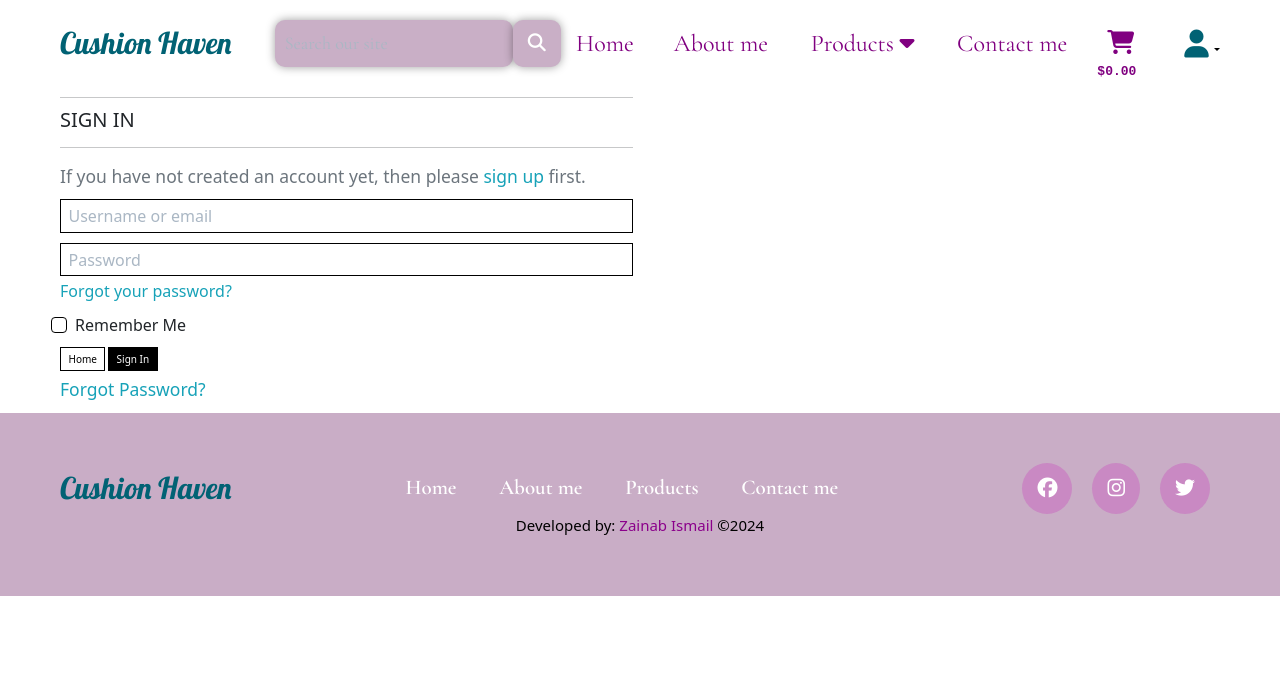
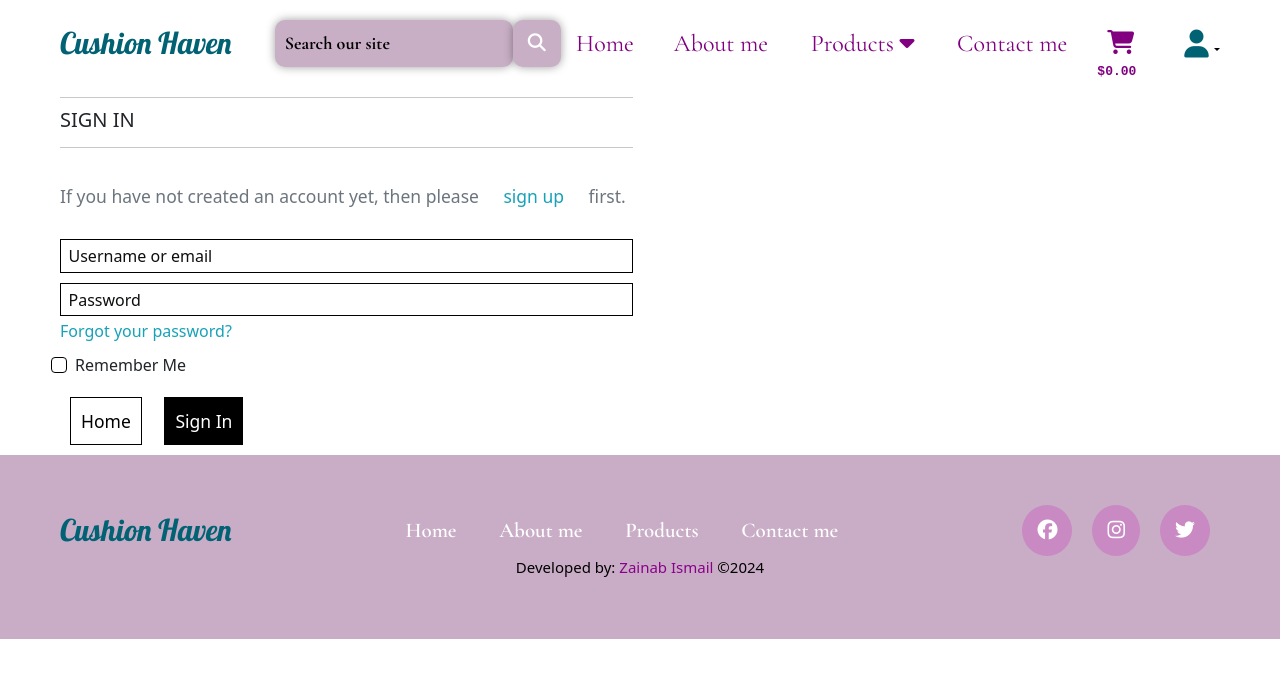
Before and after one commit to zaicodes/CushionHaven, a Django app: page /accounts/login/ in a window 1280 px wide. Shown: the top 678 px of the page. Run offline with Django 5.2, Linux system fonts and the light colour scheme; some libraries are stand-ins or nearby versions; some web fonts are replaced.

Commit message:
Update: button style in allauth html files, and rearrange code in py files

```diff
--- a/cushionhaven/settings.py
+++ b/cushionhaven/settings.py
@@ -21,7 +21,8 @@ BASE_DIR = Path(__file__).resolve().parent.parent
 # See https://docs.djangoproject.com/en/5.0/howto/deployment/checklist/
 
 # SECURITY WARNING: keep the secret key used in production secret!
-SECRET_KEY = os.environ.get('SECRET_KEY', '')
+SECRET_KEY = os.environ.get(
+    'SECRET_KEY', '')
 
 # SECURITY WARNING: don't run with debug turned on in production!
 DEBUG = 'DEVELOPMENT' in os.environ
@@ -110,6 +111,7 @@ AUTHENTICATION_BACKENDS = [
 # Database
 # https://docs.djangoproject.com/en/5.0/ref/settings/#databases
 
+
 if 'DATABASE_URL' in os.environ:
     DATABASES = {
         'default': dj_database_url.parse(os.environ.get('DATABASE_URL'))
@@ -195,13 +197,11 @@ if 'USE_AWS' in os.environ:
     AWS_SECRET_ACCESS_KEY = os.environ.get('AWS_SECRET_ACCESS_KEY')
     AWS_S3_CUSTOM_DOMAIN = f'{AWS_STORAGE_BUCKET_NAME}.s3.amazonaws.com'
 
-
     # Static and Media Files
     STATICFILES_STORAGE = 'custom_storages.StaticStorage'
     STATICFILES_LOCATION = 'static'
     DEFAULT_FILE_STORAGE = 'custom_storages.MediaStorage'
     MEDIAFILES_LOCATION = 'media'
-
 
     # Override static and media. URLS in production
     STATIC_URL = f'https://{AWS_S3_CUSTOM_DOMAIN}/{STATICFILES_LOCATION}/'
--- a/cushionhaven/urls.py
+++ b/cushionhaven/urls.py
@@ -4,14 +4,12 @@ from django.conf import settings
 from django.conf.urls.static import static
 
 
-
-
 urlpatterns = [
     path('admin/', admin.site.urls),
     path('accounts/', include('allauth.urls')),
-    path('', include('home.urls')),
     path('products/', include('products.urls')),
     path('bag/', include('bag.urls')),
     path('checkout/', include('checkout.urls')),
     path('profile/', include('profiles.urls')),
-]+ static(settings.MEDIA_URL, document_root=settings.MEDIA_ROOT)
+    path('', include('home.urls')),
+] + static(settings.MEDIA_URL, document_root=settings.MEDIA_ROOT)
--- a/products/templates/products/products.html
+++ b/products/templates/products/products.html
@@ -1,11 +1,9 @@
 {% extends "base.html" %} {% load static %} {% block content %}
-
-<!-- <div class="section_1_products"><div class="container">Products</div></div> -->
 
 <div class="container">
   {% for c in current_categories%}
   <a href="{% url 'products' %}?category={{c.name}}">
-    <span>{{c.friendly_name}}</span>
+    <span class="fs-1 fw-bold" style="color: #b0b0b0; text-transform: capitalize;" >{{c.friendly_name}}</span>
   </a>
   {% endfor %}
   <div class="sorting_main">
--- a/products/urls.py
+++ b/products/urls.py
@@ -2,13 +2,10 @@ from django.urls import path
 from . import views
 
 urlpatterns = [
-    path('', views.all_products, name='products'),
     path('<int:product_id>/', views.product_detail, name='product_detail'),
-]
-
-urlpatterns += [
     path('add/', views.add_product, name='add_product'),
     path('edit/<int:product_id>/', views.edit_product, name='edit_product'),
     path('delete/<int:product_id>/', views.delete_product, name='delete_product'),
     path('comment/<int:product_id>/', views.add_comment, name='add_comment'),
+    path('', views.all_products, name='products'),
 ]
--- a/products/views.py
+++ b/products/views.py
@@ -138,6 +138,7 @@ def delete_product(request, product_id):
     messages.success(request, 'Product deleted!')
     return redirect(reverse('products'))
 
+
 @login_required
 def add_comment(request, product_id):
     """ Add a comment to a product """
@@ -145,7 +146,8 @@ def add_comment(request, product_id):
     if request.method == 'POST':
         text = request.POST.get('comment')
         if text:
-            comment = Comment.objects.create(user=request.user, product=product, text=text)
+            Comment.objects.create(
+                user=request.user, product=product, text=text)
             messages.success(request, 'Comment added successfully!')
         else:
             messages.error(request, 'Comment cannot be empty!')
--- a/static/css/base.css
+++ b/static/css/base.css
@@ -103,6 +103,7 @@ font-size: 16px !important;
   max-width: 100px;
 }
 .navbar_Search {
+  z-index: 5;
   max-width: 250px;
   padding: 10px;
   outline: none;
@@ -129,7 +130,8 @@ font-size: 16px !important;
   border-radius: 10px;
 }
 .navbar_Search::placeholder {
-  color: white;
+  color: rgb(0, 0, 0) !important;
+  font-weight: 700;
 }
 .search_btn_navbar {
   background-color: #800080;
@@ -507,7 +509,7 @@ a.category-badge > span.badge:hover {
 }
 
 .allauth-form-inner-content input::placeholder {
-  color: #aab7c4;
+  color: #0d0e0f;
 }
 
 .allauth-form-inner-content button,
--- a/templates/allauth/account/login.html
+++ b/templates/allauth/account/login.html
@@ -32,7 +32,7 @@ for a {{ site_name }} account and sign in below:{% endblocktrans %}</p>
 
 {% else %}
 <p class="fs-3">{% blocktrans %}If you have not created an account yet, then please
-<a href="{{ signup_url }}">sign up</a> first.{% endblocktrans %}</p>
+<a href="{{ signup_url }}" class="fs-3 m-3 p-3">sign up</a> first.{% endblocktrans %}</p>
 {% endif %}
 
 <form class="login" method="POST" action="{% url 'account_login' %}">
@@ -41,11 +41,8 @@ for a {{ site_name }} account and sign in below:{% endblocktrans %}</p>
   {% if redirect_field_value %}
   <input type="hidden" name="{{ redirect_field_name }}" value="{{ redirect_field_value }}" />
   {% endif %}
-  <a class="btn btn-outline-black rounded-0" href="{% url 'home' %}">Home</a>
-  <button class="primaryAction" type="submit">{% trans "Sign In" %}</button>
-  <p class="mt-2">
-    <a class="button secondaryAction fs-3" href="{% url 'account_reset_password' %}">{% trans "Forgot Password?" %}</a>
-  </p>
+  <a class="btn fs-3 m-3 p-3 btn-outline-black rounded-0" href="{% url 'home' %}">Home</a>
+  <button class="primaryAction fs-3 m-3 p-3" type="submit">{% trans "Sign In" %}</button>
 </form>
 
 {% endblock %}
--- a/templates/allauth/account/signup.html
+++ b/templates/allauth/account/signup.html
@@ -18,7 +18,7 @@
   <input type="hidden" name="{{ redirect_field_name }}" class="fs-1" value="{{ redirect_field_value }}" />
   {% endif %}
   <a class="btn btn-outline-black rounded-0" href="{% url 'account_login' %}">Back to Login</a>
-  <button type="submit">{% trans "Sign Up" %}</button>
+  <button class="fs-3 m-3 p-3" type="submit">{% trans "Sign Up" %}</button>
 </form>
 
 {% endblock %}
--- a/templates/allauth/account/verified_email_required.html
+++ b/templates/allauth/account/verified_email_required.html
@@ -20,6 +20,6 @@ verification. Please click on the link inside that email. If you do not see the
 contact us if you do not receive it within a few minutes.{% endblocktrans %}
     </p>
     <p>
-        {% blocktrans %}<strong>Note:</strong> you can still <a href="{{ email_url }}">change your email address</a>.{% endblocktrans %}
+        {% blocktrans %}<strong>Note:</strong> you can still <a href="{{ email_url }}" class="fs-3 m-3 p-3">change your email address</a>.{% endblocktrans %}
     </p>
 {% endblock content %}
```
Also changed, not shown: checkout/models.py (+18 -9 lines), templates/allauth/account/password_reset.html (+27 -26 lines).
